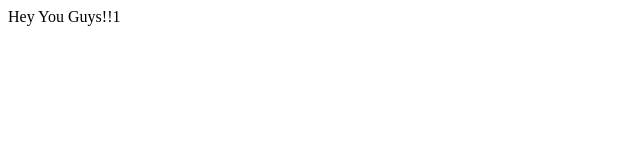
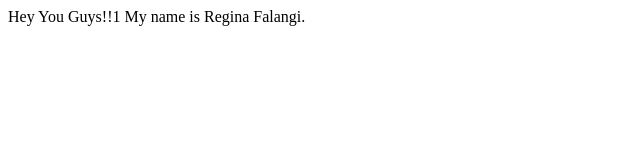
Before and after one commit to JuliaPetrishina/JuliaPetrishina.github.io, a plain HTML site: page index.html in a window 1280 px wide. Shown: the whole page, without its empty margins (0-640 px from the left). Drawn offline with Linux system fonts and the light colour scheme.

Commit message:
test commit

```diff
--- a/index.html
+++ b/index.html
@@ -6,6 +6,7 @@
 </head>
 <body>
     Hey You Guys!!1
+    My name is Regina Falangi.
 
 </body>
 </html>
```
